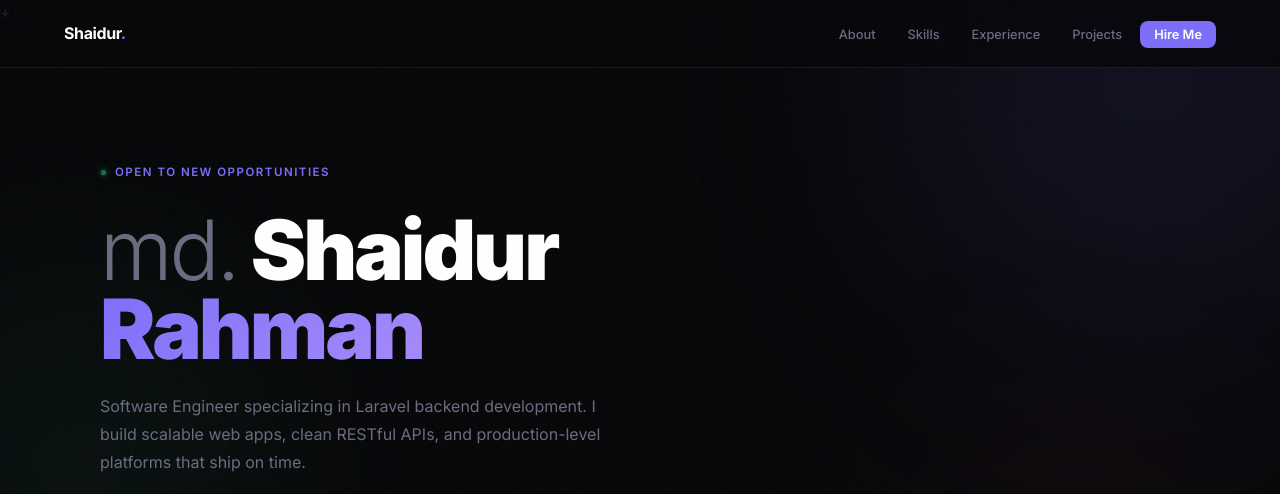
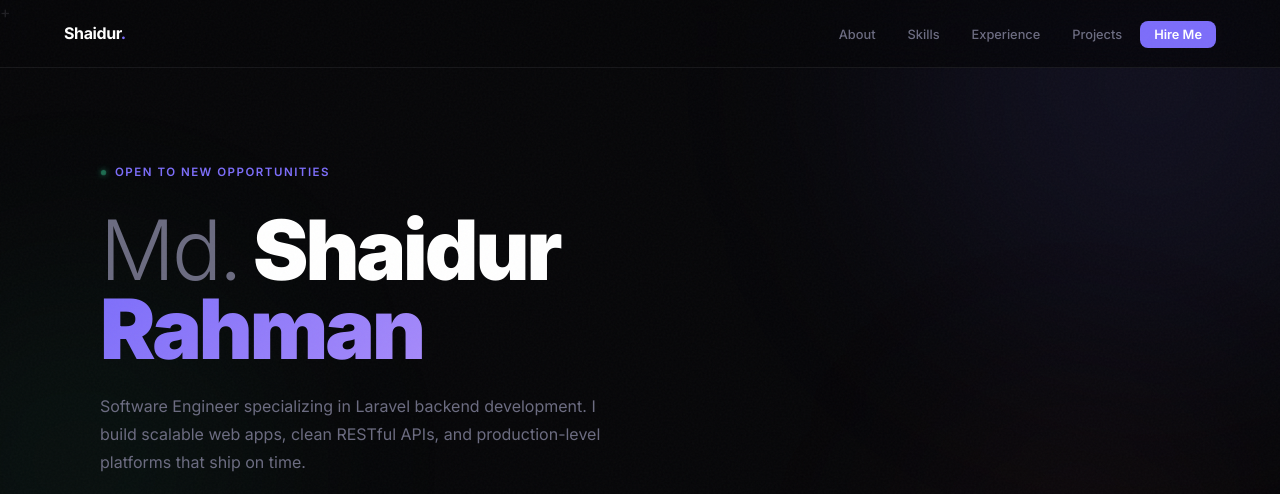
Before and after one commit to Shaid1998/portfolio, a plain HTML site: page index.html in a window 1280 px wide. Shown: the top 494 px of the page. Drawn offline with Linux system fonts and the light colour scheme.

Commit message:
Name Update

```diff
--- a/index.html
+++ b/index.html
@@ -44,7 +44,7 @@
     <div class="hero-inner">
         <div class="hero-eyebrow"><span class="dot-live"></span>Open to New Opportunities</div>
         <h1 class="hero-h1">
-            <span class="dim">md.</span> Shaidur<br>
+            <span class="dim">Md.</span> Shaidur<br>
             <span class="hl">Rahman</span>
         </h1>
         <p class="hero-sub">Software Engineer specializing in Laravel backend development. I build scalable web apps, clean RESTful APIs, and production-level platforms that ship on time.</p>
```
